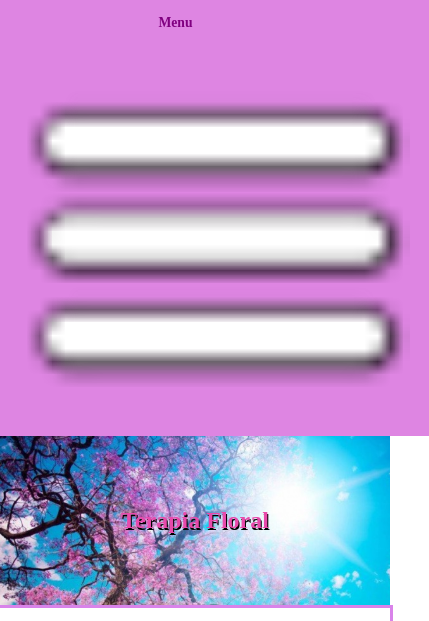
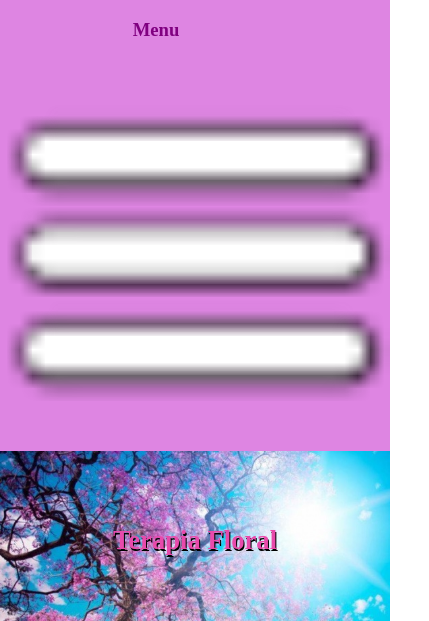
Before and after one commit to emandujanor/ejercicio2Responsive, a plain HTML site: page index.html in a window 390 px wide. Shown: the top 621 px of the page, 429 px wide, since content can reach past the window. Drawn offline with Linux system fonts and the light colour scheme.

Commit message:
media funcionando

```diff
--- a/css/main.css
+++ b/css/main.css
@@ -10,7 +10,7 @@ body{
 header{
 	width:100%;
 	height: auto;
-	padding: 1% 5%;
+	padding: 1% 0%;
 	background:#de85e2;
 }
 nav{
@@ -202,7 +202,7 @@ footer>h6{
 	#menu{
 		justify-content: space-around;
 		color:purple;
-		font-size:3.5vw;
+		font-size:14pt;
 		text-align: center;
 		width: 80%;
 	}
@@ -258,7 +258,7 @@ nav{
 }
 #img>h1{
 	color:#e84aab;
-	font-size:18pt;
+	font-size:20pt;
 	text-shadow: 1px 2px #000;
 }
 
@@ -266,6 +266,9 @@ nav{
 	width:80%;
 	display:flex;
 	flex-direction: column;
+}
+#formulario>h2{
+
 }
 #email, #nombre{
 	width:100%;
@@ -283,6 +286,8 @@ nav{
 	font-size:10pt;
 	margin-bottom: 5%;
 }
-
+footer>h6{
+	font-size:9pt;
+}
 
 }
--- a/index.html
+++ b/index.html
@@ -3,6 +3,7 @@
   <head>
     <meta charset="utf-8">
     <link rel="stylesheet" href="css/main.css">
+    <meta name="viewport" content="width=device-width, initial-scale=1.0">
     <title></title>
   </head>
   <body>
```
